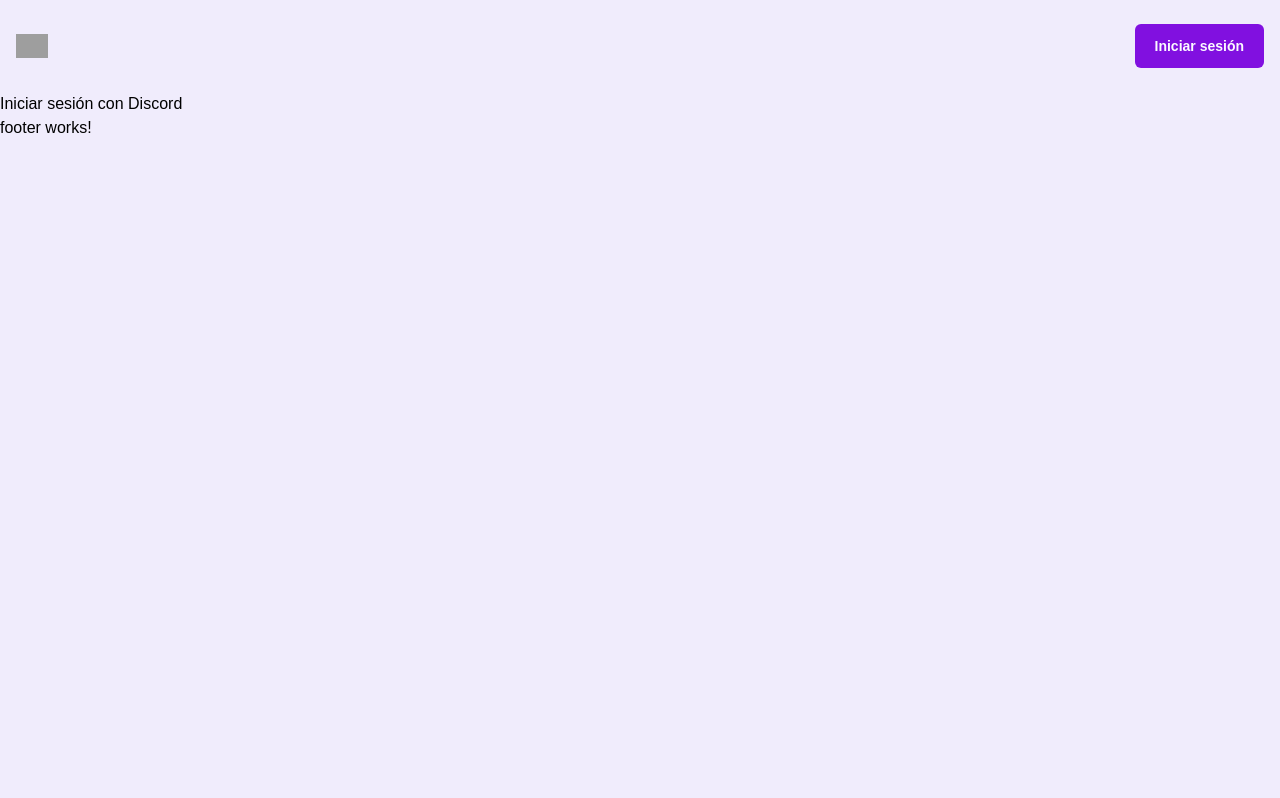
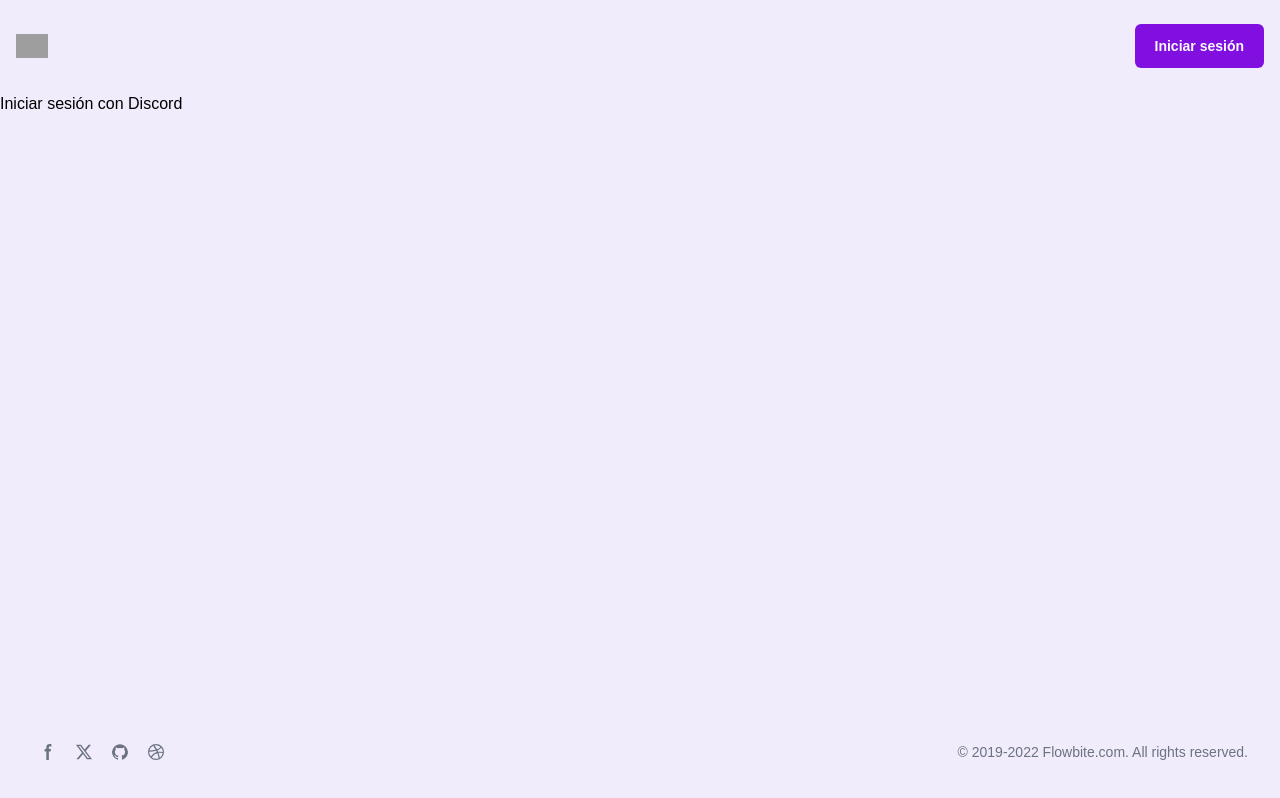
Before and after one commit to King-Monkey-Reloaded/quest-2024-client, an Angular app: page /login in a window 1280 px wide. Built offline with nearby package versions, Linux system fonts and the light colour scheme; grey boxes are pictures that could not be loaded.

Commit message:
Navbar and footer 50%

```diff
--- a/src/app/shared/components/footer/footer.component.html
+++ b/src/app/shared/components/footer/footer.component.html
@@ -1 +1,49 @@
-<p>footer works!</p>
+<footer>
+    <div class="fixed bottom-0 left-0 right-0 max-w-screen-xl w-full flex flex-wrap items-center justify-between mx-auto sm:items-center sm:justify-between p-4 sm:p-6 xl:p-8">
+        <div class="flex justify-center items-center space-x-1">
+          <a href="#" data-tooltip-target="tooltip-facebook" class="inline-flex justify-center p-2 text-gray-500 rounded-lg cursor-pointer dark:text-gray-400 dark:hover:text-white hover:text-gray-900 hover:bg-gray-100 dark:hover:bg-gray-600">
+              <svg class="w-4 h-4" aria-hidden="true" xmlns="http://www.w3.org/2000/svg" fill="currentColor" viewBox="0 0 8 19">
+                  <path fill-rule="evenodd" d="M6.135 3H8V0H6.135a4.147 4.147 0 0 0-4.142 4.142V6H0v3h2v9.938h3V9h2.021l.592-3H5V3.591A.6.6 0 0 1 5.592 3h.543Z" clip-rule="evenodd"/>
+              </svg>
+              <span class="sr-only">Facebook</span>
+          </a>
+          <div id="tooltip-facebook" role="tooltip" class="inline-block absolute invisible z-10 py-2 px-3 text-sm font-medium text-white bg-gray-900 rounded-lg shadow-sm opacity-0 transition-opacity duration-300 tooltip dark:bg-gray-700">
+              Like us on Facebook
+              <div class="tooltip-arrow" data-popper-arrow></div>
+          </div>
+          <a href="#" data-tooltip-target="tooltip-twitter" class="inline-flex justify-center p-2 text-gray-500 rounded-lg cursor-pointer dark:text-gray-400 dark:hover:text-white hover:text-gray-900 hover:bg-gray-100 dark:hover:bg-gray-600">
+              <svg class="w-4 h-4" aria-hidden="true" xmlns="http://www.w3.org/2000/svg" fill="none" viewBox="0 0 20 20">
+                  <path fill="currentColor" d="M12.186 8.672 18.743.947h-2.927l-5.005 5.9-4.44-5.9H0l7.434 9.876-6.986 8.23h2.927l5.434-6.4 4.82 6.4H20L12.186 8.672Zm-2.267 2.671L8.544 9.515 3.2 2.42h2.2l4.312 5.719 1.375 1.828 5.731 7.613h-2.2l-4.699-6.237Z"/>
+              </svg>
+              <span class="sr-only">Twitter</span>
+          </a>
+          <div id="tooltip-twitter" role="tooltip" class="inline-block absolute invisible z-10 py-2 px-3 text-sm font-medium text-white bg-gray-900 rounded-lg shadow-sm opacity-0 transition-opacity duration-300 tooltip dark:bg-gray-700">
+              Follow us on Twitter
+              <div class="tooltip-arrow" data-popper-arrow></div>
+          </div>
+          <a href="#" data-tooltip-target="tooltip-github" class="inline-flex justify-center p-2 text-gray-500 rounded-lg cursor-pointer dark:text-gray-400 dark:hover:text-white hover:text-gray-900 hover:bg-gray-100 dark:hover:bg-gray-600">
+              <svg class="w-4 h-4" aria-hidden="true" xmlns="http://www.w3.org/2000/svg" fill="currentColor" viewBox="0 0 20 20">
+                  <path fill-rule="evenodd" d="M10 .333A9.911 9.911 0 0 0 6.866 19.65c.5.092.678-.215.678-.477 0-.237-.01-1.017-.014-1.845-2.757.6-3.338-1.169-3.338-1.169a2.627 2.627 0 0 0-1.1-1.451c-.9-.615.07-.6.07-.6a2.084 2.084 0 0 1 1.518 1.021 2.11 2.11 0 0 0 2.884.823c.044-.503.268-.973.63-1.325-2.2-.25-4.516-1.1-4.516-4.9A3.832 3.832 0 0 1 4.7 7.068a3.56 3.56 0 0 1 .095-2.623s.832-.266 2.726 1.016a9.409 9.409 0 0 1 4.962 0c1.89-1.282 2.717-1.016 2.717-1.016.366.83.402 1.768.1 2.623a3.827 3.827 0 0 1 1.02 2.659c0 3.807-2.319 4.644-4.525 4.889a2.366 2.366 0 0 1 .673 1.834c0 1.326-.012 2.394-.012 2.72 0 .263.18.572.681.475A9.911 9.911 0 0 0 10 .333Z" clip-rule="evenodd"/>
+              </svg>
+              <span class="sr-only">Github</span>
+          </a>
+          <div id="tooltip-github" role="tooltip" class="inline-block absolute invisible z-10 py-2 px-3 text-sm font-medium text-white bg-gray-900 rounded-lg shadow-sm opacity-0 transition-opacity duration-300 tooltip dark:bg-gray-700">
+              Star us on GitHub
+              <div class="tooltip-arrow" data-popper-arrow></div>
+          </div>
+          <a href="#" data-tooltip-target="tooltip-dribbble" class="inline-flex justify-center p-2 text-gray-500 rounded-lg cursor-pointer dark:text-gray-400 dark:hover:text-white hover:text-gray-900 hover:bg-gray-100 dark:hover:bg-gray-600">
+              <svg class="w-4 h-4" aria-hidden="true" xmlns="http://www.w3.org/2000/svg" fill="currentColor" viewBox="0 0 20 20">
+                  <path fill-rule="evenodd" d="M10 0a10 10 0 1 0 10 10A10.009 10.009 0 0 0 10 0Zm6.613 4.614a8.523 8.523 0 0 1 1.93 5.32 20.094 20.094 0 0 0-5.949-.274c-.059-.149-.122-.292-.184-.441a23.879 23.879 0 0 0-.566-1.239 11.41 11.41 0 0 0 4.769-3.366ZM8 1.707a8.821 8.821 0 0 1 2-.238 8.5 8.5 0 0 1 5.664 2.152 9.608 9.608 0 0 1-4.476 3.087A45.758 45.758 0 0 0 8 1.707ZM1.642 8.262a8.57 8.57 0 0 1 4.73-5.981A53.998 53.998 0 0 1 9.54 7.222a32.078 32.078 0 0 1-7.9 1.04h.002Zm2.01 7.46a8.51 8.51 0 0 1-2.2-5.707v-.262a31.64 31.64 0 0 0 8.777-1.219c.243.477.477.964.692 1.449-.114.032-.227.067-.336.1a13.569 13.569 0 0 0-6.942 5.636l.009.003ZM10 18.556a8.508 8.508 0 0 1-5.243-1.8 11.717 11.717 0 0 1 6.7-5.332.509.509 0 0 1 .055-.02 35.65 35.65 0 0 1 1.819 6.476 8.476 8.476 0 0 1-3.331.676Zm4.772-1.462A37.232 37.232 0 0 0 13.113 11a12.513 12.513 0 0 1 5.321.364 8.56 8.56 0 0 1-3.66 5.73h-.002Z" clip-rule="evenodd"/>
+              </svg>
+              <span class="sr-only">Dribbble</span>
+          </a>
+          <div id="tooltip-dribbble" role="tooltip" class="inline-block absolute invisible z-10 py-2 px-3 text-sm font-medium text-white bg-gray-900 rounded-lg shadow-sm opacity-0 transition-opacity duration-300 tooltip dark:bg-gray-700">
+              Follow us on Dribbble
+              <div class="tooltip-arrow" data-popper-arrow></div>
+          </div>
+        </div>
+        <p class="mb-4 text-sm text-center text-gray-500 dark:text-gray-400 sm:mb-0">
+            &copy; 2019-2022 <a href="https://flowbite.com/" class="hover:underline" target="_blank">Flowbite.com</a>. All rights reserved.
+        </p>
+    </div>
+</footer>
--- a/src/app/shared/components/navbar/navbar.component.html
+++ b/src/app/shared/components/navbar/navbar.component.html
@@ -9,6 +9,5 @@
                 Iniciar sesión
             </button>
         </div>
-
     </div>
 </nav>
```
